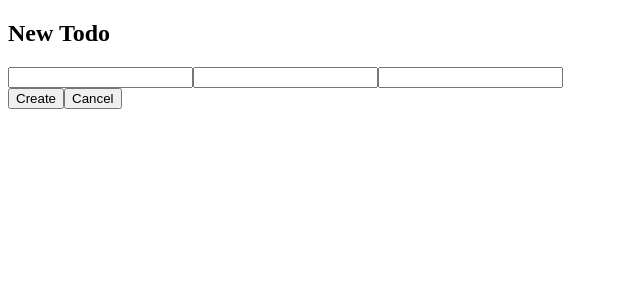
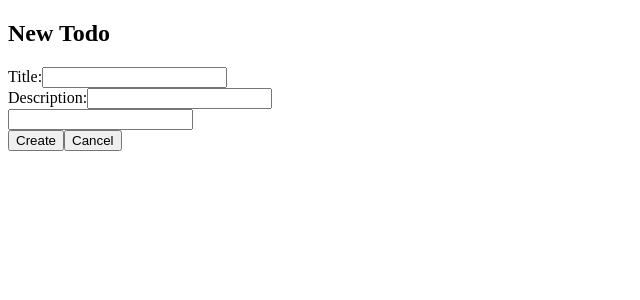
Before and after one commit to edvardakerman/Todo-App, a React (Create React App) app in the folder client/: page /Create in a window 1280 px wide. Shown: the top 300 px of the page, without its empty margins (0-640 px from the left). Built offline with nearby package versions, Linux system fonts and the light colour scheme.

Commit message:
small fix

```diff
--- a/client/src/components/CreateTodo.jsx
+++ b/client/src/components/CreateTodo.jsx
@@ -39,8 +39,14 @@ const CreateTodo = () => {
     <section>
       <form onSubmit={handleCreateTodo} onChange={changeHandler}>
         <h1>New Todo</h1>
-        <input label="Title:" id="task_title" type="text" />
-        <input label="Description:" id="task_body" type="text" />
+        <div>
+          <span>Title:</span>
+          <input label="Title:" id="task_title" type="text" />
+        </div>
+        <div>
+          <span>Description:</span>
+          <input label="Description:" id="task_body" type="text" />
+        </div>
         <input label="Id:" id="task_id" type="number" />
         <div>
           <button>Create</button>
```
